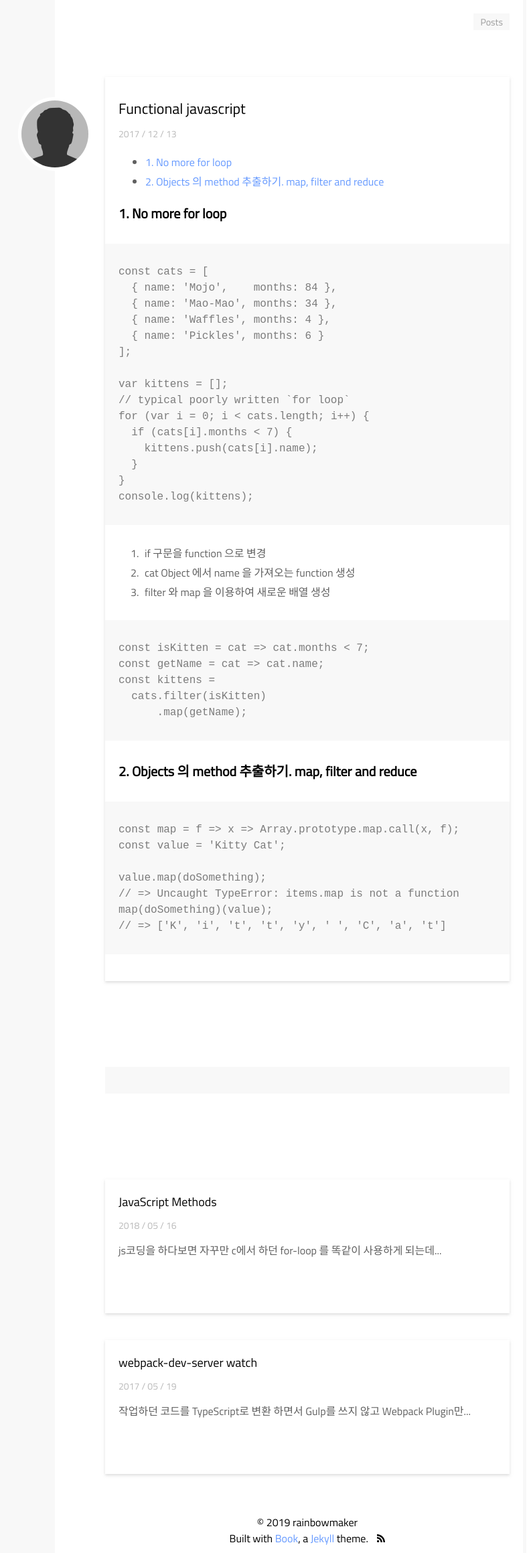
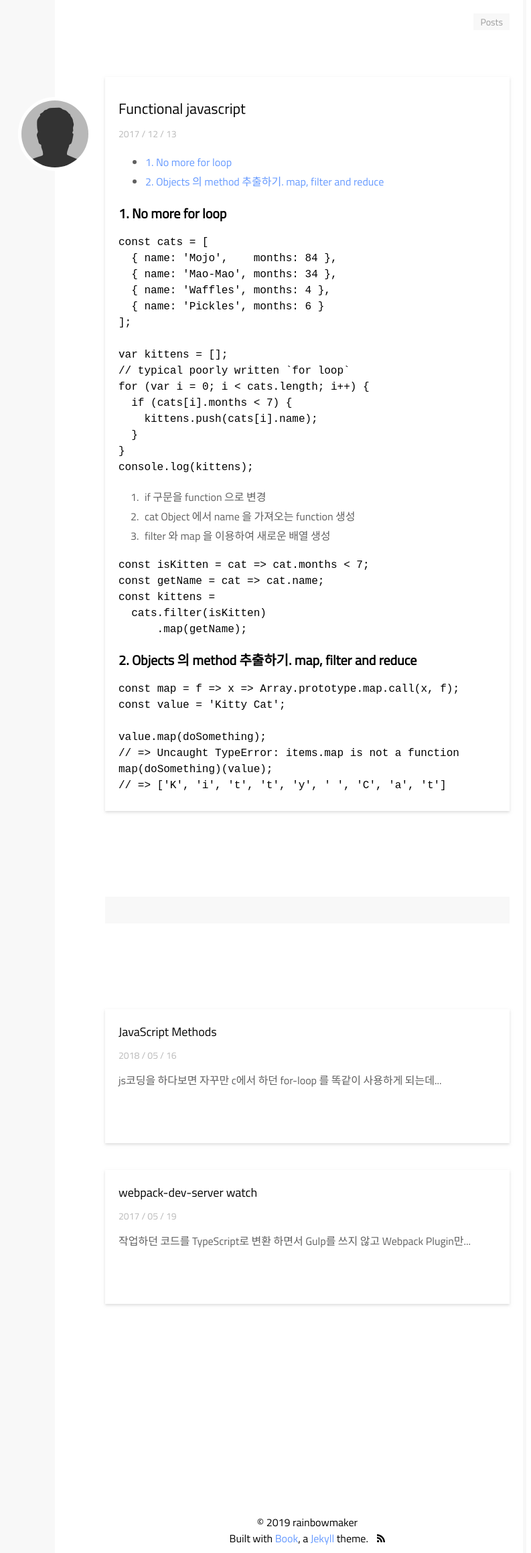
Before and after one commit to faith20/faith20.github.io, a Jekyll site: the page built from _posts/2017-12-13-functional-javascript.md, in a window 1280 px wide. Shown: the whole page at 67% size, without its empty margins (366-1159 px from the left). Built offline with Jekyll 4.4.1, drawn with Linux system fonts in a browser that asks for light colours; comment, search, counter and statistics services are not loaded.

Commit message:
code test

```diff
--- a/_sass/page/_post.scss
+++ b/_sass/page/_post.scss
@@ -69,23 +69,23 @@
     padding-left: 5px;
   }
 
-  code {
-    background-color: $base-background-color;
-    padding: 2px 8px;
-    color: rgba(0, 0, 0, 0.5);
-  }
+  // code {
+  //   background-color: $base-background-color;
+  //   padding: 2px 8px;
+  //   color: rgba(0, 0, 0, 0.5);
+  // }
 
-  pre code {
-    display: block;
-    margin: 1.875rem -10px;
-    padding: 1.875rem 20px;
-    overflow-x: scroll;
+  // pre code {
+  //   display: block;
+  //   margin: 1.875rem -10px;
+  //   padding: 1.875rem 20px;
+  //   overflow-x: scroll;
 
-    @include breakpoint(medium) {
-      margin-right: -20px;
-      margin-left: -20px;
-    }
-  }
+  //   @include breakpoint(medium) {
+  //     margin-right: -20px;
+  //     margin-left: -20px;
+  //   }
+  // }
 
   blockquote {
     position: relative;
```
